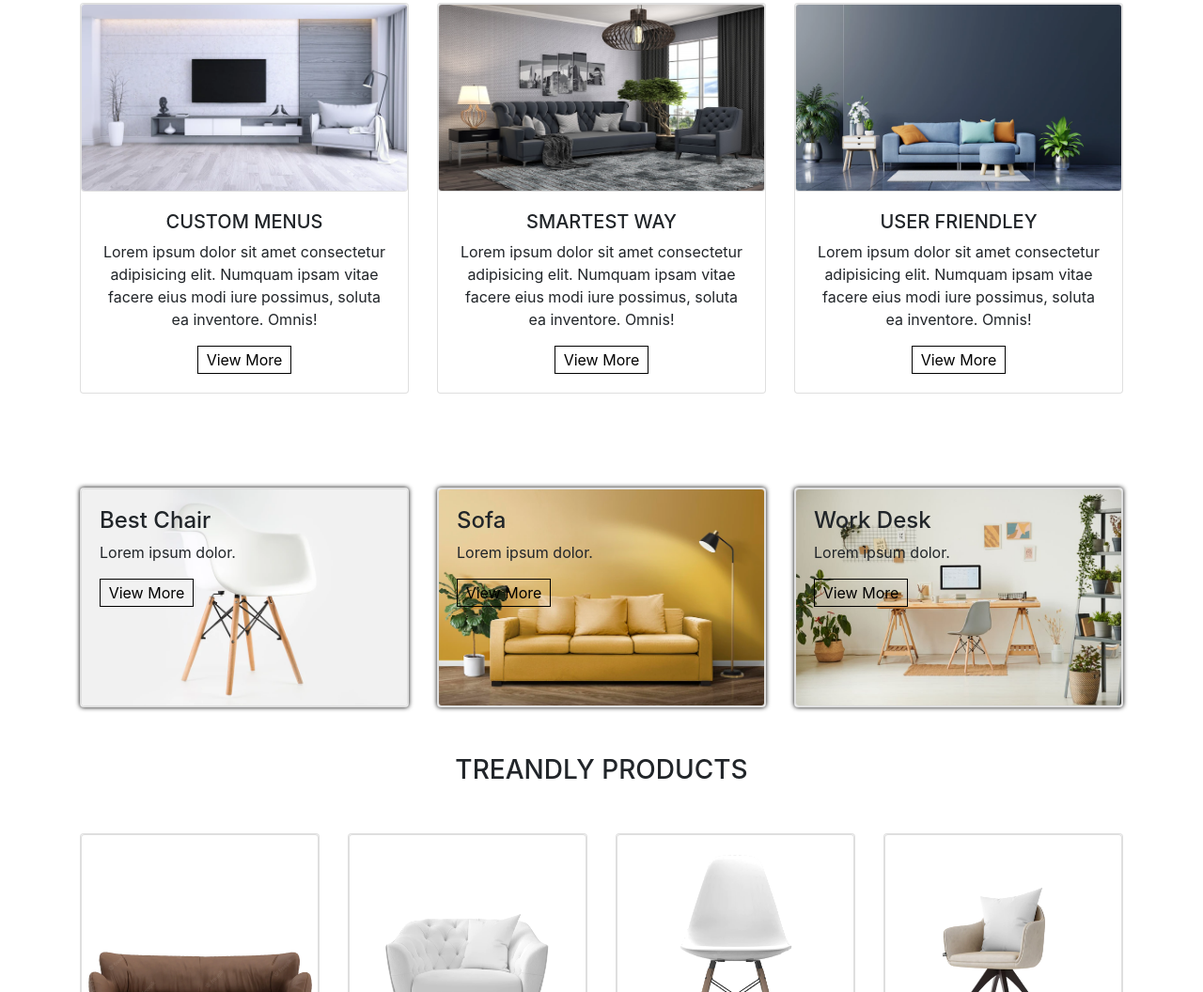
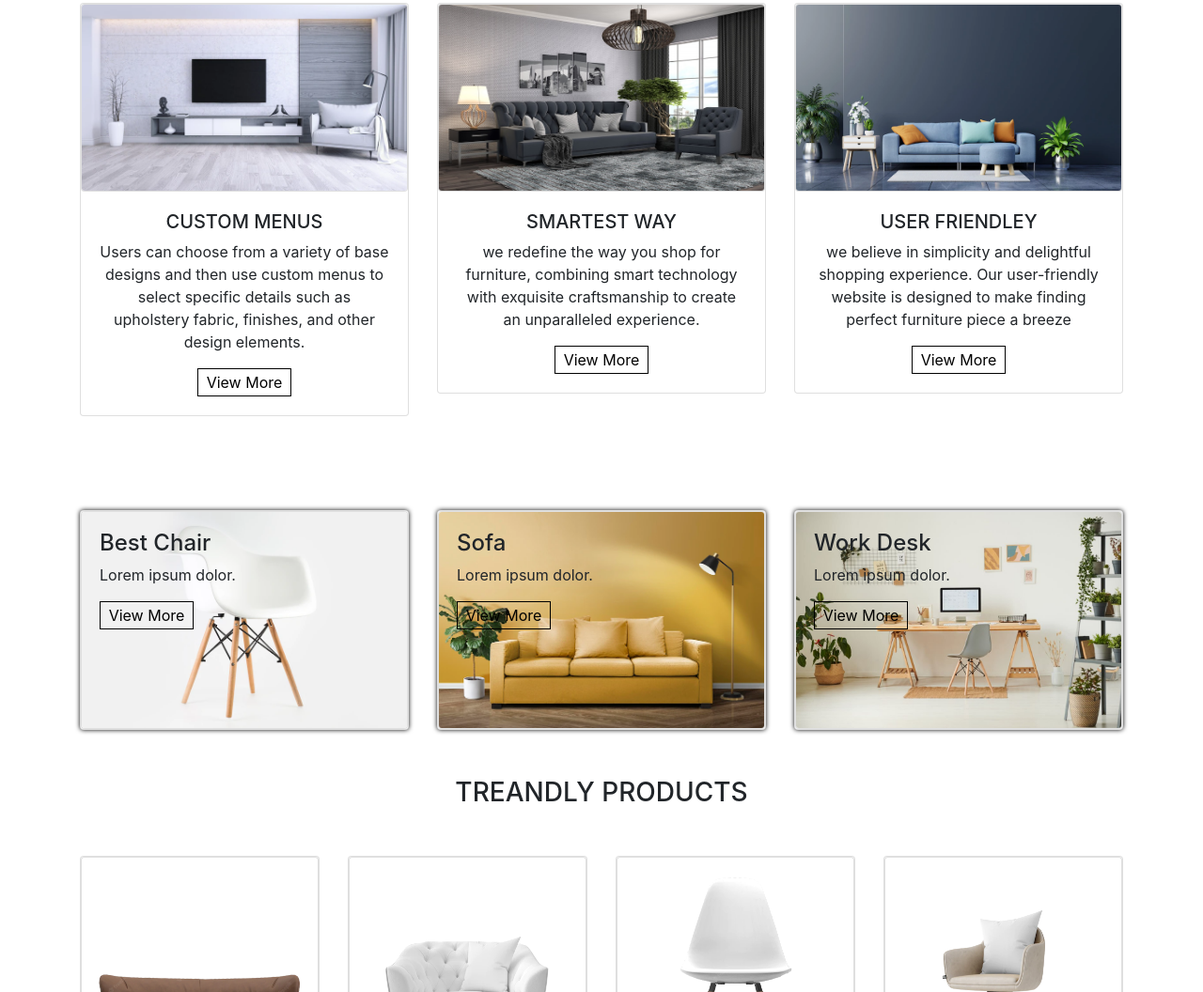
Before and after one commit to anandhu9495/furniture, a plain HTML site: page index.html in a window 1280 px wide. Shown: the part 911-1967 px from the top of the page at 94% size. Drawn offline with nearby package versions, Linux system fonts and the light colour scheme; files whose address does not match are found by name.

Commit message:
furnitureSite

```diff
--- a/index.html
+++ b/index.html
@@ -6,22 +6,21 @@
     <meta name="viewport" content="width=device-width, initial-scale=1.0">
     <title>Furniture</title>
     <link rel="stylesheet" href="style.css">
-    <!-- bootstrap link -->
+
     <link rel="stylesheet" href="https://cdn.jsdelivr.net/npm/bootstrap@4.0.0/dist/css/bootstrap.min.css" integrity="sha384-Gn5384xqQ1aoWXA+058RXPxPg6fy4IWvTNh0E263XmFcJlSAwiGgFAW/dAiS6JXm" crossorigin="anonymous">
     <script src="https://code.jquery.com/jquery-3.2.1.slim.min.js" integrity="sha384-KJ3o2DKtIkvYIK3UENzmM7KCkRr/rE9/Qpg6aAZGJwFDMVNA/GpGFF93hXpG5KkN" crossorigin="anonymous"></script>
     <script src="https://cdn.jsdelivr.net/npm/popper.js@1.12.9/dist/umd/popper.min.js" integrity="sha384-ApNbgh9B+Y1QKtv3Rn7W3mgPxhU9K/ScQsAP7hUibX39j7fakFPskvXusvfa0b4Q" crossorigin="anonymous"></script>
     <script src="https://cdn.jsdelivr.net/npm/bootstrap@4.0.0/dist/js/bootstrap.min.js" integrity="sha384-JZR6Spejh4U02d8jOt6vLEHfe/JQGiRRSQQxSfFWpi1MquVdAyjUar5+76PVCmYl" crossorigin="anonymous"></script>
 
-    <!-- bootstrap link -->
 
-    <!-- icons -->
+
+
     <link href='https://unpkg.com/boxicons@2.1.2/css/boxicons.min.css' rel='stylesheet'>
-    <!-- icons -->
 
 
 </head>
 <body>
-    <!-- navbar top -->
+
     <div class="container">
         <div class="navbar-top">
             <div class="social-link">
@@ -39,18 +38,18 @@
             </div>
         </div>
     </div>
-    <!-- navbar top -->
 
-    <!-- main content -->
+
+
     <div class="main-content">
         <nav class="navbar navbar-expand-md" id="navbar-color">
            <div class="container">
-            <!-- Toggler/collapsibe Button -->
+
             <button class="navbar-toggler" type="button" data-toggle="collapse" data-target="#collapsibleNavbar">
               <span><i><img src="./image/menu.png" alt="" width="30px"></i></span>
             </button>
 
-            <!-- Navbar links -->
+
             <div class="collapse navbar-collapse" id="collapsibleNavbar">
               <ul class="navbar-nav">
                 <li class="nav-item">
@@ -88,9 +87,7 @@
           </div>
 
     </div>
-    <!-- main content -->
 
-    <!-- card1 -->
     <div class="container">
         <h3 class="text-center" style="padding-top: 30px;">SERVICES WE OFFER</h3>
         <div class="row" style="margin-top: 50px;">
@@ -99,7 +96,9 @@
                     <img src="./images/c1.png" alt="" class="card image-top" height="200px">
                     <div class="card-body">
                         <h5 class="card-titel text-center">CUSTOM MENUS</h5>
-                        <p class="text-center">Lorem ipsum dolor sit amet consectetur adipisicing elit. Numquam ipsam vitae facere eius modi iure possimus, soluta ea inventore. Omnis!</p>
+                        <p class="text-center">Users can choose from a variety of base designs and then use custom menus to select specific details such as upholstery fabric, finishes, and other design elements.
+
+                        </p>
                         <div id="btn2" class="text-center"><button>View More</button></div>
                     </div>
                 </div>
@@ -109,7 +108,7 @@
                     <img src="./images/c2.png" alt="" class="card image-top" height="200px">
                     <div class="card-body">
                         <h5 class="card-titel text-center">SMARTEST WAY</h5>
-                        <p class="text-center">Lorem ipsum dolor sit amet consectetur adipisicing elit. Numquam ipsam vitae facere eius modi iure possimus, soluta ea inventore. Omnis!</p>
+                        <p class="text-center">we redefine the way you shop for furniture, combining smart technology with exquisite craftsmanship to create an unparalleled experience. </p>
                         <div id="btn2" class="text-center"><button>View More</button></div>
                     </div>
                 </div>
@@ -119,16 +118,14 @@
                     <img src="./images/c3.png" alt="" class="card image-top" height="200px">
                     <div class="card-body">
                         <h5 class="card-titel text-center">USER FRIENDLEY</h5>
-                        <p class="text-center">Lorem ipsum dolor sit amet consectetur adipisicing elit. Numquam ipsam vitae facere eius modi iure possimus, soluta ea inventore. Omnis!</p>
+                        <p class="text-center">we believe in simplicity and delightful shopping experience. Our user-friendly website is designed to make finding perfect furniture piece a breeze</p>
                         <div id="btn2" class="text-center"><button>View More</button></div>
                     </div>
                 </div>
             </div>
         </div>
     </div>
-    <!-- card1 -->
 
-    <!-- card2 -->
     <div class="container">
         <div class="row" style="margin-top: 100px;">
             <div class="col-md-4 py-3 py-md-0">
@@ -163,9 +160,7 @@
             </div>
         </div>
     </div>
-    <!-- card2 -->
 
-    <!-- card3 -->
     <div class="container">
         <h3 class="text-center" style="margin-top: 50px;">TREANDLY PRODUCTS</h3>
         <div class="row" style="margin-top: 50px;">
@@ -256,9 +251,7 @@
             </div>
         </div>
     </div>
-    <!-- card3 -->
 
-    <!-- about -->
     <div class="container">
         <h1 class="text-center" style="margin-top: 50px;">ABOUT</h1>
         <div class="row" style="margin-top: 50px;">
@@ -284,9 +277,7 @@
             </div>
         </div>
     </div>
-    <!-- about -->
 
-    <!-- footer -->
     <footer id="footer">
         <h1 class="text-center">Furniture</h1>
         <p class="text-center">Transforming Spaces, Enriching Lives</p>
@@ -302,7 +293,6 @@
         </div>
 
     </footer>
-    <!-- footer -->
 
 
 
```
Also changed, not shown: style.css (+0 -17 lines).
